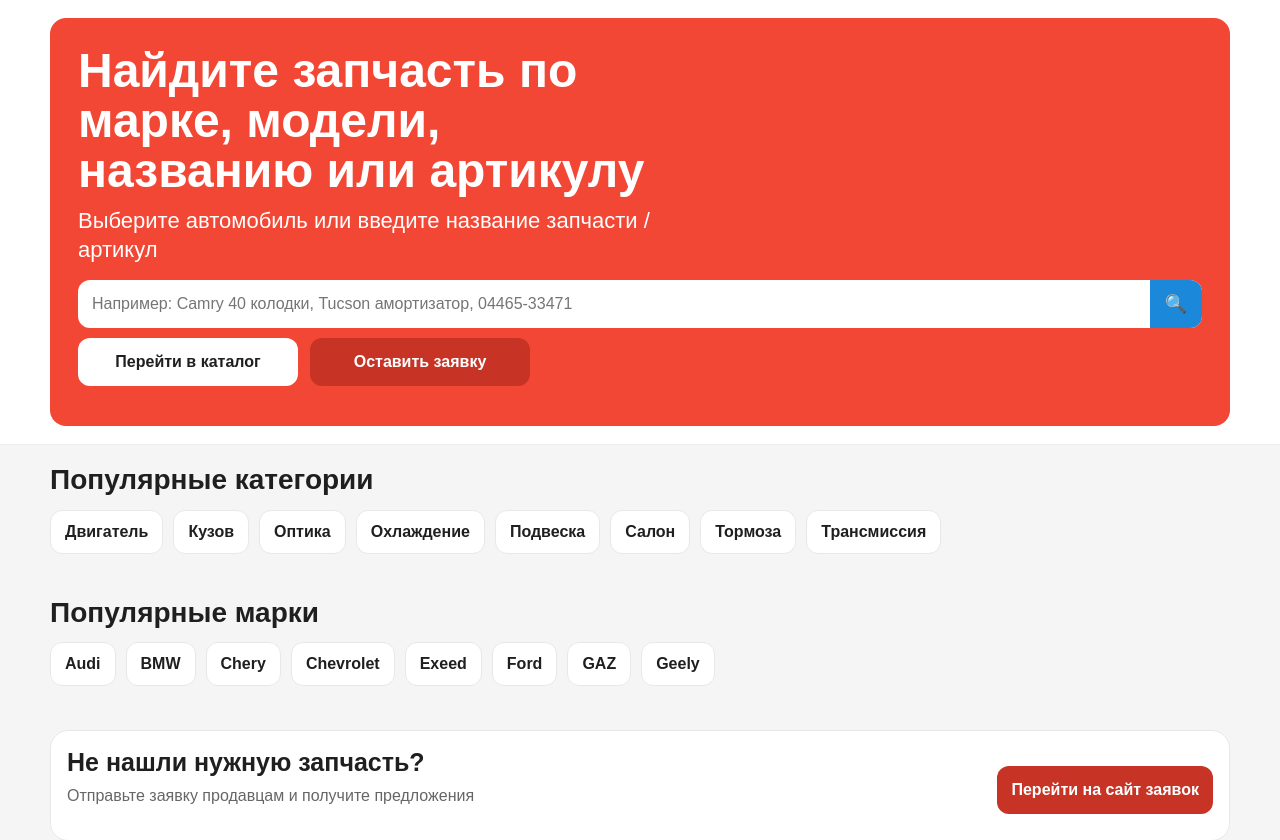
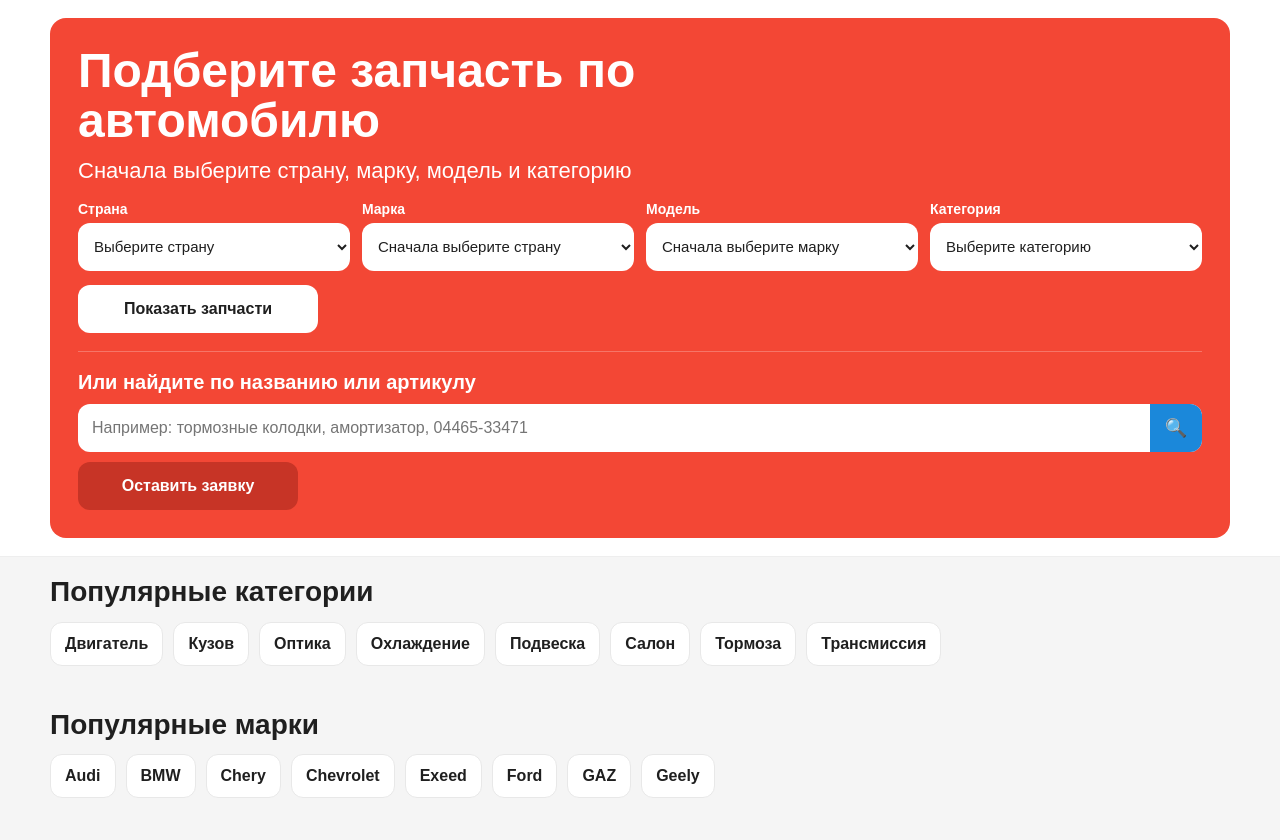
Before and after one commit to Khibullin/marketparts-store, a Django app: page / in a window 1280 px wide. Shown: the part 81-921 px from the top of the page. Run offline with Django 5.2, Linux system fonts and the light colour scheme; data comes from the database, SQL or seed files in the repository.

Commit message:
split homepage search logic

```diff
--- a/core/templates/core/home.html
+++ b/core/templates/core/home.html
@@ -20,16 +20,62 @@
 <section class="hero">
   <div class="container">
     <div class="hero-card">
-      <h1>Найдите запчасть по марке, модели, названию или артикулу</h1>
-      <p>Выберите автомобиль или введите название запчасти / артикул</p>
+      <h1>Подберите запчасть по автомобилю</h1>
+      <p>Сначала выберите страну, марку, модель и категорию</p>
 
-      <form action="/catalog/" method="get" class="search-box">
-        <input type="text" name="q" placeholder="Например: Camry 40 колодки, Tucson амортизатор, 04465-33471">
-        <button type="submit">🔍</button>
+      <form action="/catalog/" method="get" class="hero-filter-form">
+        <div class="hero-filter-grid">
+          <div class="hero-filter-field">
+            <label for="hero_country">Страна</label>
+            <select id="hero_country" name="country">
+              <option value="">Выберите страну</option>
+              {% for country in countries %}
+                <option value="{{ country.id }}">{{ country.name }}</option>
+              {% endfor %}
+            </select>
+          </div>
+
+          <div class="hero-filter-field">
+            <label for="hero_brand">Марка</label>
+            <select id="hero_brand" name="brand">
+              <option value="">Сначала выберите страну</option>
+            </select>
+          </div>
+
+          <div class="hero-filter-field">
+            <label for="hero_model">Модель</label>
+            <select id="hero_model" name="model">
+              <option value="">Сначала выберите марку</option>
+            </select>
+          </div>
+
+          <div class="hero-filter-field">
+            <label for="hero_category">Категория</label>
+            <select id="hero_category" name="category">
+              <option value="">Выберите категорию</option>
+              {% for category in categories %}
+                <option value="{{ category.id }}">{{ category.name }}</option>
+              {% endfor %}
+            </select>
+          </div>
+        </div>
+
+        <div class="hero-filter-actions">
+          <button type="submit" class="btn white hero-main-btn">Показать запчасти</button>
+        </div>
       </form>
 
+      <div class="hero-divider"></div>
+
+      <div class="hero-secondary-search">
+        <h3>Или найдите по названию или артикулу</h3>
+        <form action="/catalog/" method="get" class="search-box">
+          <input type="text" name="q" placeholder="Например: тормозные колодки, амортизатор, 04465-33471">
+          <button type="submit">🔍</button>
+        </form>
+      </div>
+
       <div class="btn-row">
-        <a class="btn white" href="/catalog/">Перейти в каталог</a>
         <a class="btn darkred" href="https://marketparts.kz" target="_blank" rel="noopener noreferrer">Оставить заявку</a>
       </div>
     </div>
@@ -95,4 +141,56 @@
     <div>© Market Parts</div>
   </div>
 </footer>
+
+<script>
+document.addEventListener("DOMContentLoaded", function () {
+    const countrySelect = document.getElementById("hero_country");
+    const brandSelect = document.getElementById("hero_brand");
+    const modelSelect = document.getElementById("hero_model");
+
+    if (countrySelect) {
+        countrySelect.addEventListener("change", function () {
+            const countryId = this.value;
+
+            brandSelect.innerHTML = '<option value="">Сначала выберите страну</option>';
+            modelSelect.innerHTML = '<option value="">Сначала выберите марку</option>';
+
+            if (!countryId) {
+                brandSelect.innerHTML = '<option value="">Сначала выберите страну</option>';
+                return;
+            }
+
+            fetch(`/catalog/ajax/load-brands/?country=${countryId}`)
+                .then(response => response.json())
+                .then(data => {
+                    brandSelect.innerHTML = '<option value="">Выберите марку</option>';
+                    data.forEach(item => {
+                        brandSelect.innerHTML += `<option value="${item.id}">${item.name}</option>`;
+                    });
+                });
+        });
+    }
+
+    if (brandSelect) {
+        brandSelect.addEventListener("change", function () {
+            const brandId = this.value;
+
+            modelSelect.innerHTML = '<option value="">Сначала выберите марку</option>';
+
+            if (!brandId) {
+                return;
+            }
+
+            fetch(`/catalog/ajax/load-models/?brand=${brandId}`)
+                .then(response => response.json())
+                .then(data => {
+                    modelSelect.innerHTML = '<option value="">Выберите модель</option>';
+                    data.forEach(item => {
+                        modelSelect.innerHTML += `<option value="${item.id}">${item.name}</option>`;
+                    });
+                });
+        });
+    }
+});
+</script>
 {% endblock %}
--- a/static/css/style.css
+++ b/static/css/style.css
@@ -103,14 +103,71 @@ a {
   font-size: 34px;
   line-height: 1.04;
   font-weight: 800;
-  max-width: 580px;
+  max-width: 760px;
 }
 
 .hero p {
   margin: 0 0 16px;
   font-size: 18px;
   line-height: 1.32;
-  max-width: 640px;
+  max-width: 760px;
+}
+
+.hero-filter-form {
+  display: grid;
+  gap: 14px;
+}
+
+.hero-filter-grid {
+  display: grid;
+  gap: 12px;
+}
+
+.hero-filter-field {
+  display: grid;
+  gap: 6px;
+}
+
+.hero-filter-field label {
+  font-size: 14px;
+  font-weight: 700;
+  color: #fff;
+}
+
+.hero-filter-field select {
+  width: 100%;
+  min-height: 48px;
+  padding: 0 12px;
+  border: none;
+  border-radius: 12px;
+  font-size: 15px;
+  background: #fff;
+  outline: none;
+  color: #1f1f1f;
+}
+
+.hero-filter-actions {
+  display: flex;
+  flex-wrap: wrap;
+  gap: 10px;
+}
+
+.hero-main-btn {
+  min-width: 220px;
+}
+
+.hero-divider {
+  height: 1px;
+  background: rgba(255, 255, 255, 0.25);
+  margin: 18px 0;
+}
+
+.hero-secondary-search h3 {
+  margin: 0 0 10px;
+  font-size: 20px;
+  line-height: 1.2;
+  font-weight: 700;
+  color: #fff;
 }
 
 .search-box {
@@ -142,18 +199,10 @@ a {
   cursor: pointer;
 }
 
-.hint {
-  font-size: 13px;
-  line-height: 1.35;
-  color: #ffe7e3;
-  margin-bottom: 14px;
-}
-
 .btn-row {
-  display: grid;
-  grid-template-columns: 1fr 1fr;
+  display: flex;
   gap: 10px;
-  margin-bottom: 12px;
+  margin-top: 10px;
 }
 
 .btn {
@@ -651,13 +700,12 @@ footer {
     font-size: 22px;
   }
 
-  .hint {
-    font-size: 14px;
+  .hero-filter-grid {
+    grid-template-columns: repeat(2, 1fr);
   }
 
-  .btn-row {
-    display: flex;
-    gap: 12px;
+  .hero-main-btn {
+    min-width: 240px;
   }
 
   .btn-row .btn {
@@ -709,6 +757,10 @@ footer {
     grid-template-columns: repeat(4, 1fr);
   }
 
+  .hero-filter-grid {
+    grid-template-columns: repeat(4, 1fr);
+  }
+
   .product-main-image img {
     max-width: 520px;
     height: 360px;
```
